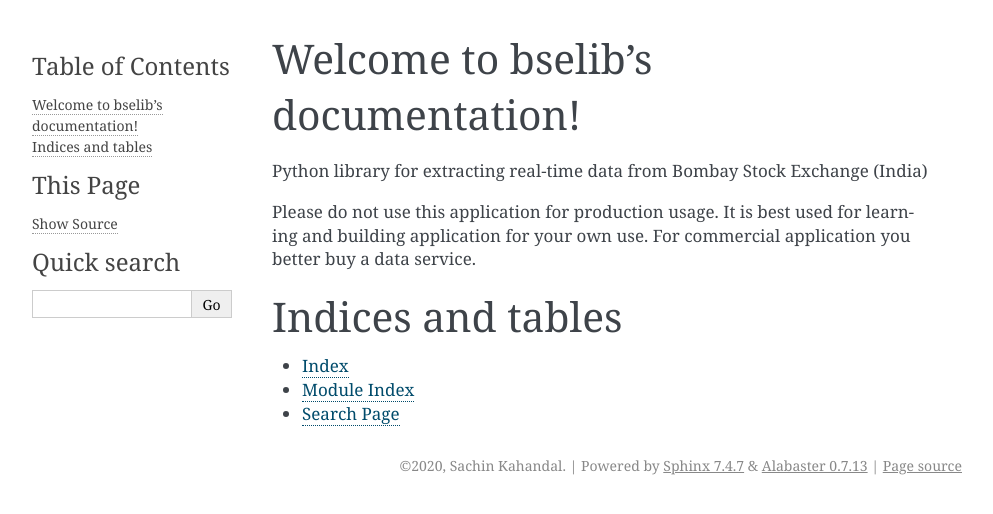
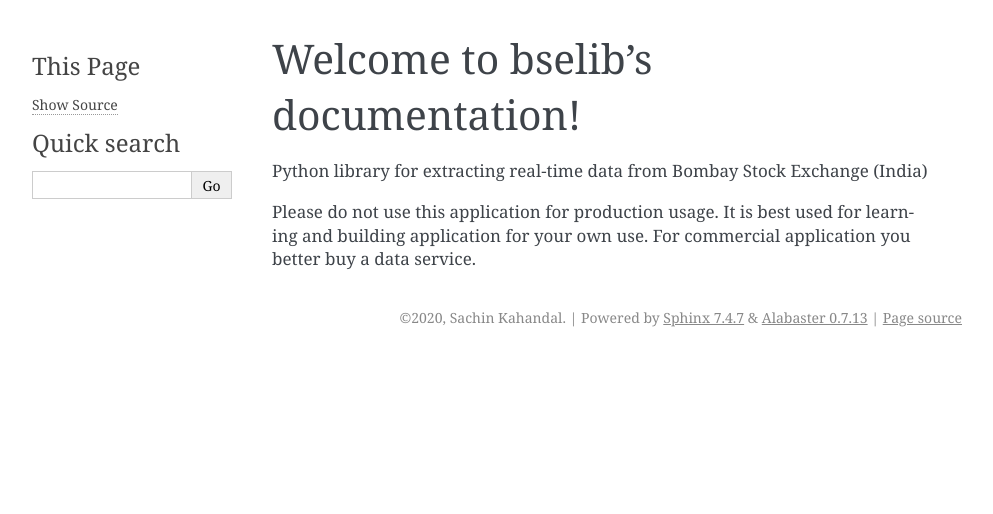
Before and after one commit to Sachin-Kahandal/bselib, a Sphinx documentation site: the page built from docs/source/index.rst, in a window 1280 px wide. Shown: the top 514 px of the page, without its empty margins (148-1141 px from the left). Built offline with Sphinx 7.4.7, drawn with Linux system fonts in a browser that asks for light colours.

Commit message:
Update index.rst

```diff
--- a/docs/source/index.rst
+++ b/docs/source/index.rst
@@ -11,16 +11,3 @@
 .. warning::
 Please do not use this application for production usage. It is best used for learning
 and building application for your own use. For commercial application you better buy a data service.
-
-.. toctree::
-   :maxdepth: 2
-   :caption: Contents:
-
-
-
-Indices and tables
-==================
-
-* :ref:`genindex`
-* :ref:`modindex`
-* :ref:`search`
```
